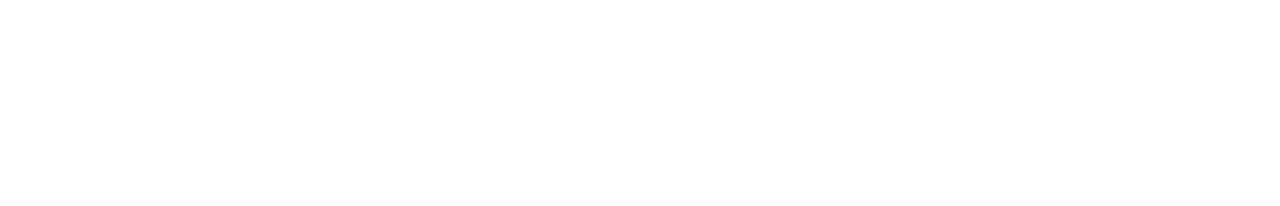
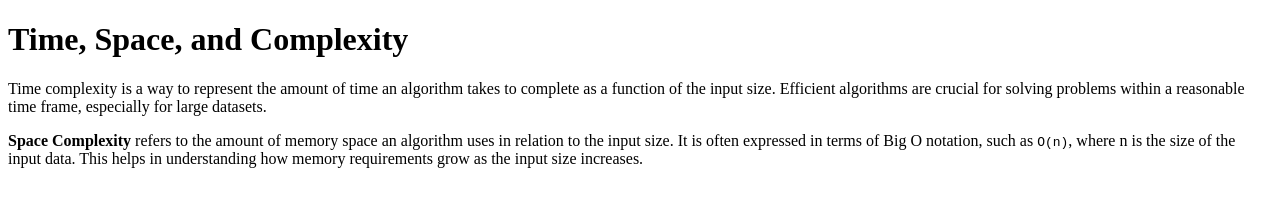
Before and after one commit to acciojob/time-and-space-complexity-karansarda121, a website: page main.html in a window 1280 px wide. Drawn offline with Linux system fonts and the light colour scheme.

Commit message:
created a submission

```diff
--- a/main.html
+++ b/main.html
@@ -1,16 +1,20 @@
 <!DOCTYPE html>
-
 <html>
 
 <head>
-	<link rel="stylesheet" href="styles.css">
+    <title>Time and Space Complexity</title>
 </head>
 
 <body>
-	<!-- the entire body must be written by student -->
-    <script type="text/javascript" src="./script.js">
-</script>
+    <h1>Time, Space, and Complexity</h1>
 
+    <p>
+        Time complexity is a way to represent the amount of time an algorithm takes to complete as a function of the input size. Efficient algorithms are crucial for solving problems within a reasonable time frame, especially for large datasets.
+    </p>
+
+    <p>
+        <b>Space Complexity</b> refers to the amount of memory space an algorithm uses in relation to the input size. It is often expressed in terms of Big O notation, such as <code>O(n)</code>, where n is the size of the input data. This helps in understanding how memory requirements grow as the input size increases.
+    </p>
 </body>
 
 </html>
```
